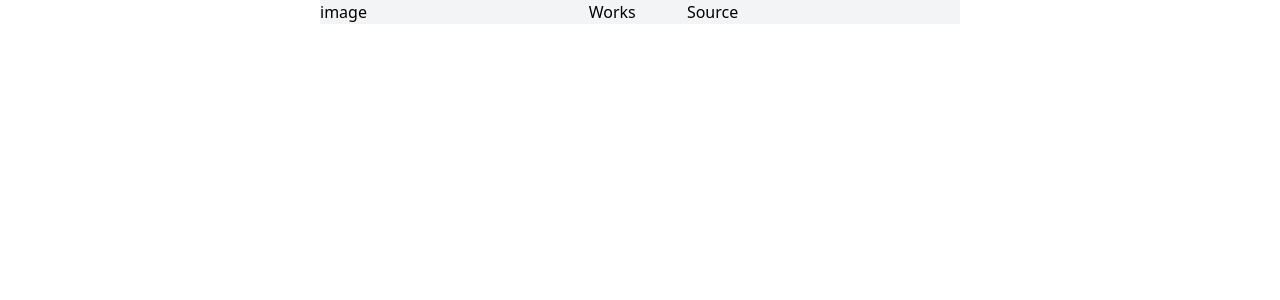
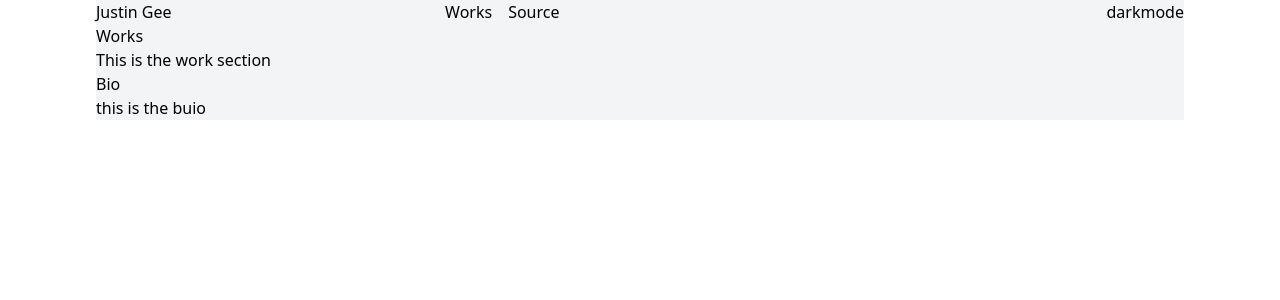
Before and after one commit to justingee193/homepage, a Next.js app: page / in a window 1280 px wide. Shown: the top 300 px of the page. Built offline with nearby package versions, Linux system fonts and the light colour scheme.

Commit message:
adding components

```diff
--- a/src/app/layout.tsx
+++ b/src/app/layout.tsx
@@ -16,7 +16,7 @@ export default function RootLayout({
 }) {
     return (
         <html lang="en" className="dark">
-            <body className="{inter.className} h-screen w-[50%] mx-auto">
+            <body className="{inter.className} w-[85%] mx-auto">
                 {children}
             </body>
         </html>
--- a/src/app/page.tsx
+++ b/src/app/page.tsx
@@ -1,10 +1,18 @@
-import Navbar from '@/components/ui/Navbar'
+import Navbar from '@/components/Navbar'
+import Paragraph from '@/components/Paragraph'
+import Bio from '@/components/Bio'
 
 export default function Home() {
     return (
         <>
             <header className="bg-gray-100">
                 <Navbar />
+                <h3>Works</h3>
+                <Paragraph>
+                    This is the work section
+                </Paragraph>
+                <h3>Bio</h3>
+                <Bio>this is the buio</Bio>
            </header>
         </>
     )
--- /dev/null
+++ b/src/components/Bio.tsx
@@ -0,0 +1,7 @@
+export default function Bio({children}) {
+    return (
+       <div>
+            {children}
+       </div>
+    )
+}
--- a/src/components/ui/Navbar.tsx
+++ b/src/components/Navbar.tsx
@@ -1,23 +1,23 @@
-import { FC } from 'react'
-import Button from './Button'
-
 export default function Navbar() {
     return (
-        <nav className="flex justify-between item-center">
+        <nav className="grid grid-flow-col justify-stretch">
             <div>
-                image
+                Justin Gee
             </div>
             <div className="">
-                <ul className="flex items-center gap-[4vw]">
+                <ul className="flex justify-start gap-4">
                     <li>
                         <a className="hover:text-gray-500" href="#">Works</a>
                     </li>
                     <li>
                         <a className="hover:text-gray-500" href="#">Source</a>
                     </li>
+
                 </ul>
             </div>
-        <Button />
+            <div className="flex justify-end">
+                darkmode
+            </div>
         </nav>
     )
 }
--- /dev/null
+++ b/src/components/Paragraph.tsx
@@ -0,0 +1,7 @@
+export default function Paragraph({children}) {
+    return (
+        <div className="">
+            {children}
+        </div>
+    )
+}
--- a/src/components/ui/Button.tsx
+++ /dev/null
@@ -1,11 +0,0 @@
-import { FC } from 'react'
-
-interface ButtonProps {}
-
-const Button: FC<ButtonProps> = ({ name }) => {
-    return <button>
-           {name}
-        </button>
-}
-
-export default Button
```
